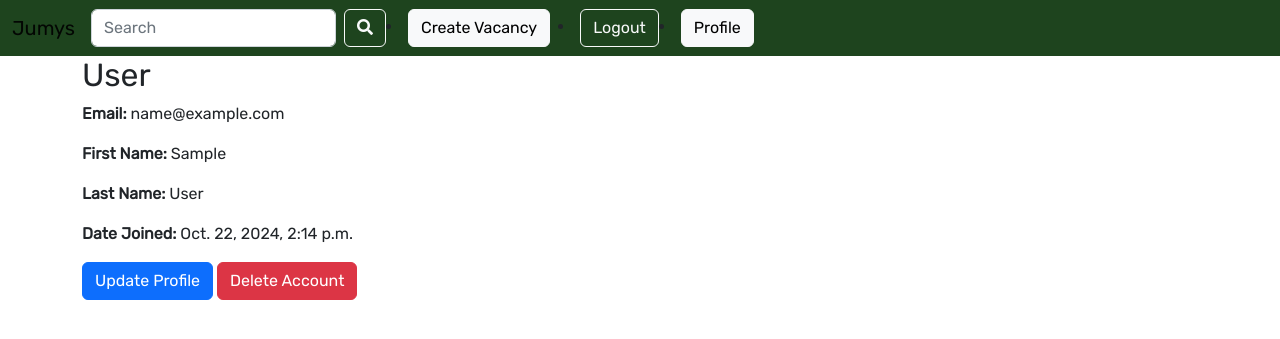
After one commit to hiki7/jumys, a Django app: page /users/profile/ in a window 1280 px wide. The commit adds this page. Shown: the top 339 px of the page. Run offline with Django 5.2, Linux system fonts and the light colour scheme; the visitor is signed in with stand-in values (Sample User, id 1).

Commit message:
user update delete

```diff
--- a/jumys/jumys/settings.py
+++ b/jumys/jumys/settings.py
@@ -44,10 +44,11 @@ INSTALLED_APPS = [
     'bootstrap5',
     'rest_framework',
     'crispy_forms',
-
+    'crispy_bootstrap4',
     #apps
     'vacancies',
     'users',
+    'user_profile'
 ]
 
 MIDDLEWARE = [
@@ -135,3 +136,4 @@ STATICFILES_DIRS = [os.path.join(BASE_DIR, 'static')]
 
 DEFAULT_AUTO_FIELD = 'django.db.models.BigAutoField'
 AUTH_USER_MODEL = 'users.CustomUser'
+CRISPY_TEMPLATE_PACK = 'bootstrap4'
--- a/jumys/templates/base.html
+++ b/jumys/templates/base.html
@@ -61,6 +61,9 @@
                         <button type="submit" class="btn btn-outline-light">Logout</button>
                     </form>
                 </li>
+                <li class="nav-item">
+                    <a class="btn btn-light me-2" href="{% url 'user_profile' %}">Profile</a>
+                </li>
             {% else %}
                 <form action="{% url 'login' %}">
                     <button type="submit">Login</button>
--- a/jumys/users/models.py
+++ b/jumys/users/models.py
@@ -1,6 +1,7 @@
 from django.db import models
 from django.contrib.auth.models import AbstractBaseUser, BaseUserManager, PermissionsMixin, Group, Permission
 from django.utils import timezone
+
 class CustomUserManager(BaseUserManager):
     def create_user(self, email, password=None, **extra_fields):
         if not email:
@@ -13,11 +14,10 @@ class CustomUserManager(BaseUserManager):
         return user
 
     def create_superuser(self, email, password=None, **extra_fields):
-        extra_fields.setdefault('is_staff', True)
+        extra_fields.setdefault('is_manager', True)
         extra_fields.setdefault('is_superuser', True)
-        extra_fields.setdefault('is_active', True)
+        return self.create_user(email, password, **extra_fields)
 
-        return self.create_user(email, password, **extra_fields)
     def delete_user(self, email):
         try:
             user = self.get(email=email)
@@ -30,8 +30,6 @@ class CustomUser(AbstractBaseUser, PermissionsMixin):
     email = models.EmailField(unique=True)
     first_name = models.CharField(max_length=30, blank=True)
     last_name = models.CharField(max_length=30, blank=True)
-    is_active = models.BooleanField(default=False)
-    is_staff = models.BooleanField(default=False)
     is_manager = models.BooleanField(default=False)  # Add this field
     date_joined = models.DateTimeField(default=timezone.now)
     groups = models.ManyToManyField(
--- /dev/null
+++ b/jumys/users/templates/auth/user_profile.html
@@ -0,0 +1,18 @@
+<!-- templates/auth/user_profile.html -->
+{% extends "base.html" %}
+
+{% block content %}
+  <h2>User</h2>
+  <div class="profile-details">
+    <p><strong>Email:</strong> {{ user.email }}</p>
+    <p><strong>First Name:</strong> {{ user.first_name }}</p>
+    <p><strong>Last Name:</strong> {{ user.last_name }}</p>
+    <p><strong>Date Joined:</strong> {{ user.date_joined }}</p>
+  </div>
+
+  <a href="{% url 'update_user' %}" class="btn btn-primary">Update Profile</a>
+  <form action="{% url 'delete_user' %}" method="POST" style="display: inline;">
+    {% csrf_token %}
+    <button type="submit" class="btn btn-danger">Delete Account</button>
+  </form>
+{% endblock %}
--- a/jumys/users/urls.py
+++ b/jumys/users/urls.py
@@ -1,12 +1,13 @@
-# urls.py
 from django.urls import path
-from .views import ProfileDeleteView, ProfileUpdateView, RegisterView,CustomLoginView,CustomLogoutView
-
+from .views import RegisterView, CustomLoginView, CustomLogoutView, ViewUser, UpdateUser, DeleteUser
 
 urlpatterns = [
     path('register/', RegisterView.as_view(), name='register'),
     path('login/', CustomLoginView.as_view(), name='login'),
     path('logout/', CustomLogoutView.as_view(), name='logout'),
-    path('profile/update/', ProfileUpdateView.as_view(), name='profile_update'),
-    path('profile/delete/', ProfileDeleteView.as_view(), name='profile_delete'),
+
+    # Profile-related URLs
+    path('profile/', ViewUser, name='user_profile'),
+    path('profile/update/', UpdateUser, name='update_user'),
+    path('profile/delete/', DeleteUser, name='delete_user'),
 ]
--- a/jumys/users/views.py
+++ b/jumys/users/views.py
@@ -1,12 +1,13 @@
+from django.contrib import messages  # Correct import for messages
 from django.shortcuts import render, redirect
 from django.views.generic import CreateView, UpdateView, DeleteView
 from django.urls import reverse_lazy
-from django.contrib.auth import login
+from django.contrib.auth import login, logout
 from .forms import CustomUserCreationForm, CustomUserChangeForm
 from django.contrib.auth.decorators import login_required
 from django.contrib.auth.mixins import LoginRequiredMixin
 from .models import CustomUser
-from django.contrib.auth.views import LoginView,LogoutView
+from django.contrib.auth.views import LoginView, LogoutView
 
 class RegisterView(CreateView):
     form_class = CustomUserCreationForm
@@ -32,29 +33,35 @@ class CustomLoginView(LoginView):
 class CustomLogoutView(LogoutView):
     next_page = reverse_lazy('home')
 
-class ProfileUpdateView(LoginRequiredMixin, UpdateView):
-    model = CustomUser
-    form_class = CustomUserChangeForm
-    template_name = 'registration/profile_update.html'
+#  Function Based views
 
-    def get_success_url(self):
-        return reverse_lazy('profile_detail', kwargs={'pk': self.request.user.pk})  # Redirect to profile detail after update
+@login_required
+def ViewUser(request):
+    user = request.user
+    return render(request, 'auth/user_profile.html', {'user': user})
 
-    def get_object(self):
-        return self.request.user
+@login_required
+def UpdateUser(request):
+    user = request.user
+    if request.method == 'POST':
+        form = CustomUserChangeForm(request.POST, instance=user)
+        if form.is_valid():
+            form.save()
+            messages.success(request, 'Your profile has been updated successfully.')
+            return redirect('user_profile')
+        else:
+            messages.error(request, 'Please correct the error below.')
+    else:
+        form = CustomUserChangeForm(instance=user)
 
-class ProfileDeleteView(LoginRequiredMixin, DeleteView):
-    model = CustomUser
-    success_url = reverse_lazy('login')
+    return render(request, 'auth/user_update.html', {'form': form})
 
-    def get_object(self):
-        return self.request.user
-
-    def post(self, request, *args, **kwargs):
-        # Get the user object
-        user = self.get_object()
-
-        user.profile.delete()
-
+@login_required
+def DeleteUser(request):
+    user = request.user
+    if request.method == 'POST':
         user.delete()
-        return redirect(self.success_url)
+        logout(request)
+        messages.success(request, 'Your account has been deleted successfully.')
+        return redirect('home')
+    return render(request, 'auth/user_delete.html')
```
Also changed, not shown: jumys/users/admin.py (+6 -6 lines), jumys/users/forms.py (+7 -1 lines), jumys/users/templates/auth/user_delete.html (added, +13 -0 lines), jumys/users/templates/auth/user_update.html (added, +15 -0 lines), jumys/users/templates/profile_confirm_delete.html (deleted, +0 -9 lines), jumys/users/templates/profile_update.html (deleted, +0 -10 lines), jumys/user_profile/migrations/0001_initial.py (added), jumys/users/migrations/0003_remove_customuser_is_active.py (added), jumys/users/migrations/0004_remove_customuser_is_staff.py (added).
